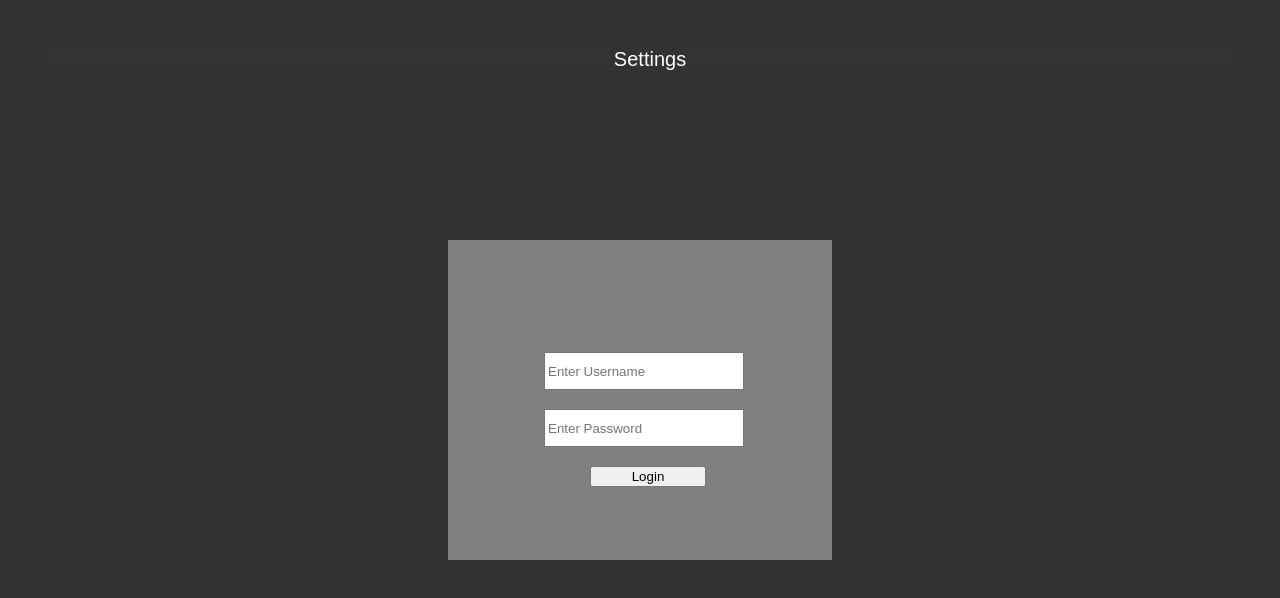
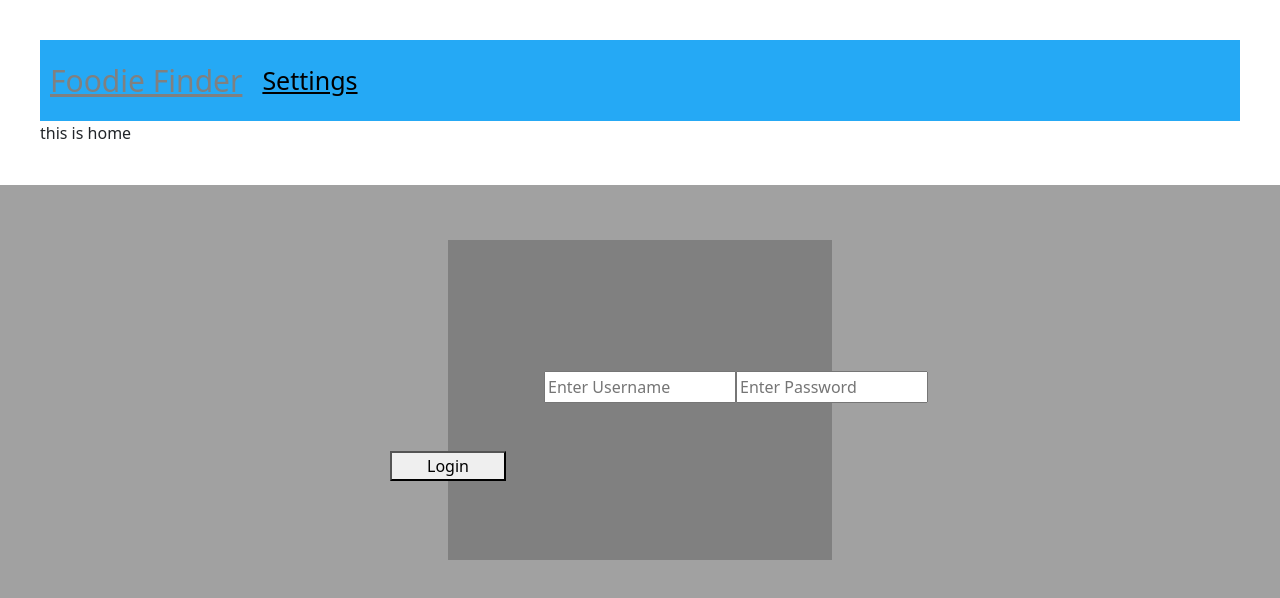
Before and after one commit to alvjg/food-app, a React (Create React App) app: page / in a window 1280 px wide. Shown: the top 598 px of the page. Built offline with nearby package versions, Linux system fonts and the light colour scheme.

Commit message:
created basic layout for app using react router

```diff
--- a/package.json
+++ b/package.json
@@ -8,6 +8,7 @@
     "@testing-library/user-event": "^13.5.0",
     "react": "^18.2.0",
     "react-dom": "^18.2.0",
+    "react-router-dom": "^6.4.0",
     "react-scripts": "5.0.1",
     "web-vitals": "^2.1.4"
   },
--- a/src/App.css
+++ b/src/App.css
@@ -4,7 +4,7 @@ html {
     /* background: linear-gradient(to top, rgba(43, 64, 48, 1), rgba(108, 189, 129, 1));
     background: -webkit-linear-gradient(to top, rgba(43, 64, 48, 1), rgba(108, 189, 129, 1));
     background: -moz-linear-gradient(to top, rgba(43, 64, 48, 1), rgba(108, 189, 129, 1)); */
-    background: #313131;
+    background: #A1A1A1;
     background-repeat: no-repeat;
 }
 
@@ -26,31 +26,35 @@ body {
     text-align: center;
     font-family: Montserrat;
 }
-div.login-form{
+
+div.login-form {
     position: absolute;
     align-items: center;
     background-color: grey;
     height: 40%;
-    width:30%;
-    left:35%;
-    top:30%
+    width: 30%;
+    left: 35%;
+    top: 30%
 }
+
+
 input {
     position: relative;
     top: 35%;
     width: 50%;
     height: 10%;
     left: 25%
+}
 
-}
-button{
+button {
     position: relative;
-    top:50%;
-    margin-top:5%;
+    top: 50%;
+    margin-top: 5%;
     width: 30%;
     left: -15%;
 }
-ul{
+
+ul {
     list-style-type: none;
     margin: 0;
     padding: 0;
@@ -59,7 +63,7 @@ ul{
 }
 
 
-li a {
+/* li a {
 
     display: block;
     color: white;
@@ -71,14 +75,29 @@ li a {
 
 li a:hover {
     background-color: #111;
+} */
+
+
+/* Navigation Bar */
+nav {
+    text-align: end;
+    background-color: #25a9f5;
 }
-#setting{
-    position: relative;
-    font-size: 20px;
-    left: 10px;
+
+nav a {
+    padding: 10px;
+    font-size: 25px;
+    color: black;
 }
-/* Navigation Bar */
-div.navigation-bar {
-    /*  */
 
+nav a:hover {
+    padding: 10px;
+    font-size: 25px;
+    color: white;
 }
+
+#navbar-brand {
+    text-align: start;
+    font-size: 30px;
+    color: gray;
+}
--- a/src/App.js
+++ b/src/App.js
@@ -1,47 +1,28 @@
+import { createBrowserRouter, Route, Link, NavLink, createRoutesFromElements, RouterProvider } from 'react-router-dom'
+import Home from './components/Home'
+import Settings from './components/Settings'
+import RootLayout from './layouts/RootLayout'
+import './App.css'
 
+const router = createBrowserRouter(
+  createRoutesFromElements(
+    //parent route, RootLayout is a default template for pages
+    <Route path="/" element={<RootLayout />}>
+      //provides a page for root
+      <Route path="/" element={<Home />}></Route>
+      <Route path="/Settings" element={<Settings />}></Route>
+    </Route>
+  )
+);
 
-import ReactDOM from "react-dom/client";
-import './App.css';
-const App = (props) => {
+const App = () => {
 
   return (
     <>
-      <div>
-
-      </div>
-
-      <div class="navigation-bar">
-
-      </div>
-
-      <div class="login-form">
-        <input type="text" placeholder="Enter Username" required></input>
-        <input style={{marginTop:"5%"}}type="text" placeholder="Enter Password" required></input>
-
-        <button onClick={New} type="submit">Login</button>
+      <RouterProvider router={router} />
+    </>
 
 
-      </div>
-
-      <ul>
-
-        <li><a id = "setting" href="#about">Settings</a></li>
-      </ul>
-    </>
-
-  )
-}
-const New = (props) =>{
-  return(
-    <>
-    <div>
-
-        </div>
-        <div class="starter" >Hello World.</div>
-        <div class="navigation-bar">
-
-        </div>
-    </>
   )
 }
 
--- /dev/null
+++ b/src/components/Home.js
@@ -0,0 +1,15 @@
+export default function Home() {
+    return (
+        <>
+            <div>this is home</div>
+            <div class="login-form">
+                <input type="text" placeholder="Enter Username" required></input>
+                <input style={{ marginTop: "5%" }} type="text" placeholder="Enter Password" required></input>
+
+                <button type="submit">Login</button>
+
+
+            </div>
+
+        </>)
+}
--- /dev/null
+++ b/src/components/MainPage.js
@@ -0,0 +1,5 @@
+const App = () => {
+    return (
+        <div>Main Page</div>
+    )
+}
--- /dev/null
+++ b/src/components/Settings.js
@@ -0,0 +1,7 @@
+const Settings = () => {
+    return (
+        <div>This is Settings</div>
+    )
+}
+
+export default Settings;
--- a/src/index.js
+++ b/src/index.js
@@ -2,6 +2,8 @@ import React from 'react'
 import './App.css';
 import ReactDOM from 'react-dom/client'
 import App from './App';
+import "bootstrap/dist/css/bootstrap.min.css";
+import "bootstrap/dist/js/bootstrap.bundle.min";
 
 
 ReactDOM.createRoot(document.getElementById('root')).render(<App />)
--- /dev/null
+++ b/src/layouts/RootLayout.js
@@ -0,0 +1,29 @@
+import { NavLink, Outlet } from "react-router-dom"
+
+export default function RootLayout() {
+    return (
+        <>
+            <div className="root-layout">
+                <header>
+                    {/* when screen is "lg" this class will be active*/}
+                    <nav class="navbar navbar-expand-lg">
+                        {/* NavLink has conditional class="active" (only appears when user clicks on the link)*/}
+                        <NavLink to="/" id="navbar-brand">Foodie Finder</NavLink>
+                        <NavLink to="/Settings">Settings</NavLink>
+                    </nav>
+
+
+                </header >
+
+
+                <main>
+                    {/* renders the component(s) */}
+                    <Outlet />
+                </main>
+            </div>
+        </>
+
+
+
+    )
+}
```
Also changed, not shown: 1 other file (tests, documents, lock files or other folders).
